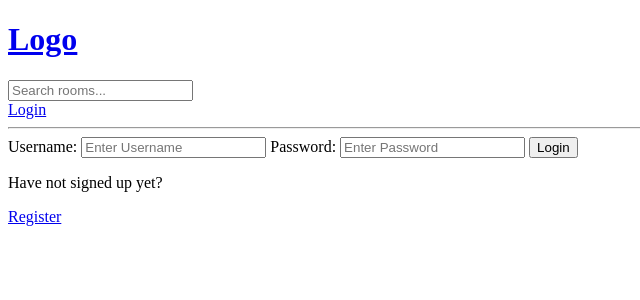
After one commit to Sergei1201/Chat_app_for_studying_programming, a Django app: page /login/ in a window 1280 px wide. The commit adds this page. Shown: the top 300 px of the page, without its empty margins (0-640 px from the left). Run offline with Django 4.2, Linux system fonts and the light colour scheme.

Commit message:
User authentication

```diff
--- /dev/null
+++ b/studybud/base/templates/base/login_register.html
@@ -0,0 +1,38 @@
+{% extends 'main.html' %}
+
+{% block content %}
+
+{% if page == 'login' %}
+
+<div>
+    <form method='POST'>
+        {% csrf_token %}
+
+        <label>Username:</label>
+        <input type="text" name='username' placeholder='Enter Username'>
+
+        <label>Password:</label>
+        <input type="password" name='password' placeholder='Enter Password'>
+
+        <input type="submit" value='Login'>
+    </form>
+    <p>Have not signed up yet?</p>
+    <a href={% url 'register' %}>Register</a>
+</div>
+
+{% else %}
+
+<div>
+    <form method='POST'>
+        {% csrf_token %}
+        {{form.as_p}}
+        <input type="submit" value = 'Register'>
+
+    </form>
+    <p>Already signed up?</p>
+    <a href={% url 'login' %}>Login</a>
+
+</div>
+{% endif %}
+
+{% endblock %}
--- a/studybud/base/urls.py
+++ b/studybud/base/urls.py
@@ -4,6 +4,9 @@ from . import views
 
 urlpatterns = [
     path('', views.home, name='home'),
+    path('register/', views.register_user, name='register'),
+    path('login/', views.login_page, name='login'),
+    path('logout/', views.logout_user, name='logout'),
     path('room/<str:pk>/', views.room, name='room'),
     path('create-room/', views.create_room, name='create-room'),
     path('update-room/<str:pk>/', views.update_room, name='update-room'),
--- a/studybud/base/views.py
+++ b/studybud/base/views.py
@@ -1,6 +1,13 @@
 from django.shortcuts import render, redirect
-from .models import Room
+from django.http import HttpResponse
+from django.contrib import messages
+from django.db.models import Q
+from django.contrib.auth.decorators import login_required
+from .models import Room, Topic
 from .forms import RoomForm
+from django.contrib.auth.forms import UserCreationForm
+from django.contrib.auth.models import User
+from django.contrib.auth import authenticate, login, logout
 
 # Create your views here.
 
@@ -14,11 +21,51 @@ from .forms import RoomForm
 #     {'id': 7, 'name': 'Lets learn Django'},
 # ]
 
+def login_page(request):
+    page='login'
+    if request.user.is_authenticated:
+        return redirect('home')
+
+    # Check if the method is POST
+    if request.method == 'POST':
+        username = request.POST.get('username')
+        password = request.POST.get('password')
+
+        # Check if the user exists in the database
+        try:
+            user = User.objects.get(username=username)
+        except:
+            messages.error(request, 'The user does not exist')
+
+        # Authenticate User if there's user
+        user = authenticate(request, username=username, password=password)
+
+        # Check if the user is authenticated, log in
+        if user is not None:
+            login(request, user)
+            return redirect('home')
+        else:
+            messages.error(request, 'The username of password does not exist')
+    context = {'page': page}
+    return render(request, 'base/login_register.html', context)
+
+def logout_user(request):
+    logout(request)
+    return redirect('home')
+
+def register_user(request):
+    page = 'register'
+    form = UserCreationForm()
+    context = {'page': page, 'form': form}
+    return render(request, 'base/login_register.html', context)
 
 def home(request):
     # Query the database to get all rooms
-    rooms = Room.objects.all()
-    context = {'rooms': rooms}
+    q = request.GET.get('q') if request.GET.get('q') != None else ''
+    rooms = Room.objects.filter(Q(topic__name__icontains = q) | Q(name__icontains = q) | Q(description__icontains = q))
+    room_count = rooms.count()
+    topics = Topic.objects.all()
+    context = {'rooms': rooms, 'topics': topics, 'room_count': room_count}
     return render(request, 'base/home.html', context)
 
 
@@ -34,6 +81,7 @@ def room(request, pk):
 
 
 # Create Room
+@login_required(login_url='login')
 def create_room(request):
     # Create an instance of form class (make a form object)
     form = RoomForm()
@@ -47,14 +95,23 @@ def create_room(request):
     return render(request, 'base/room_form.html', context)
 
 # Update Room
+@login_required(login_url='login')
 def update_room(request, pk):
+
     # Get the room we need to update by ID
     room = Room.objects.get(id=pk)
+
     # Instantiate a form class (make a form object prefilled with room)
     form = RoomForm(instance=room)
+
+    # Check if you are the owner of the room to have permission for updating
+    if request.user != room.host:
+        return HttpResponse('You are not allowed to update the room')
+
     # Check if the method is POST
     if request.method == 'POST':
         form = RoomForm(request.POST, instance=room)
+
         # Check if the form fields are valid, save them in the database
         if form.is_valid:
             form.save()
@@ -63,9 +120,15 @@ def update_room(request, pk):
     return render(request, 'base/room_form.html', context)
 
 # Delete Room
+@login_required(login_url='login')
 def delete_room(request, pk):
+
     # Get the room by ID to delete
     room = Room.objects.get(id=pk)
+
+    # Check if you are the owner of the room to have permission for deleting
+    if request.user != room.host:
+        return HttpResponse('You are not allowd to delete the room')
     # Check if the request is POST then delete the room
     if request.method == 'POST':
         room.delete()
--- a/studybud/templates/main.html
+++ b/studybud/templates/main.html
@@ -10,6 +10,14 @@
 
     {% include 'navbar.html' %}
 
+    {% if messages %}
+<ul class="messages">
+    {% for message in messages %}
+    <li>{{ message }}</li>
+    {% endfor %}
+</ul>
+{% endif %}
+
     {% block content  %}
 
     {% endblock %}
--- a/studybud/templates/navbar.html
+++ b/studybud/templates/navbar.html
@@ -1,5 +1,17 @@
 <a href="/">
   <h1>Logo</h1>
 </a>
+<form method='GET' action="{% url 'home' %}">
+  <input type="text" name='q' placeholder='Search rooms...'>
+</form>
 
+{% if request.user.is_authenticated %}
+
+<a href={% url 'logout' %}>Logout</a>
+
+{% else %}
+
+<a href={% url 'login' %}>Login</a>
+
+{% endif %}
 <hr />
```
Also changed, not shown: studybud/base/templates/base/home.html (+29 -2 lines), studybud/db.sqlite3.
